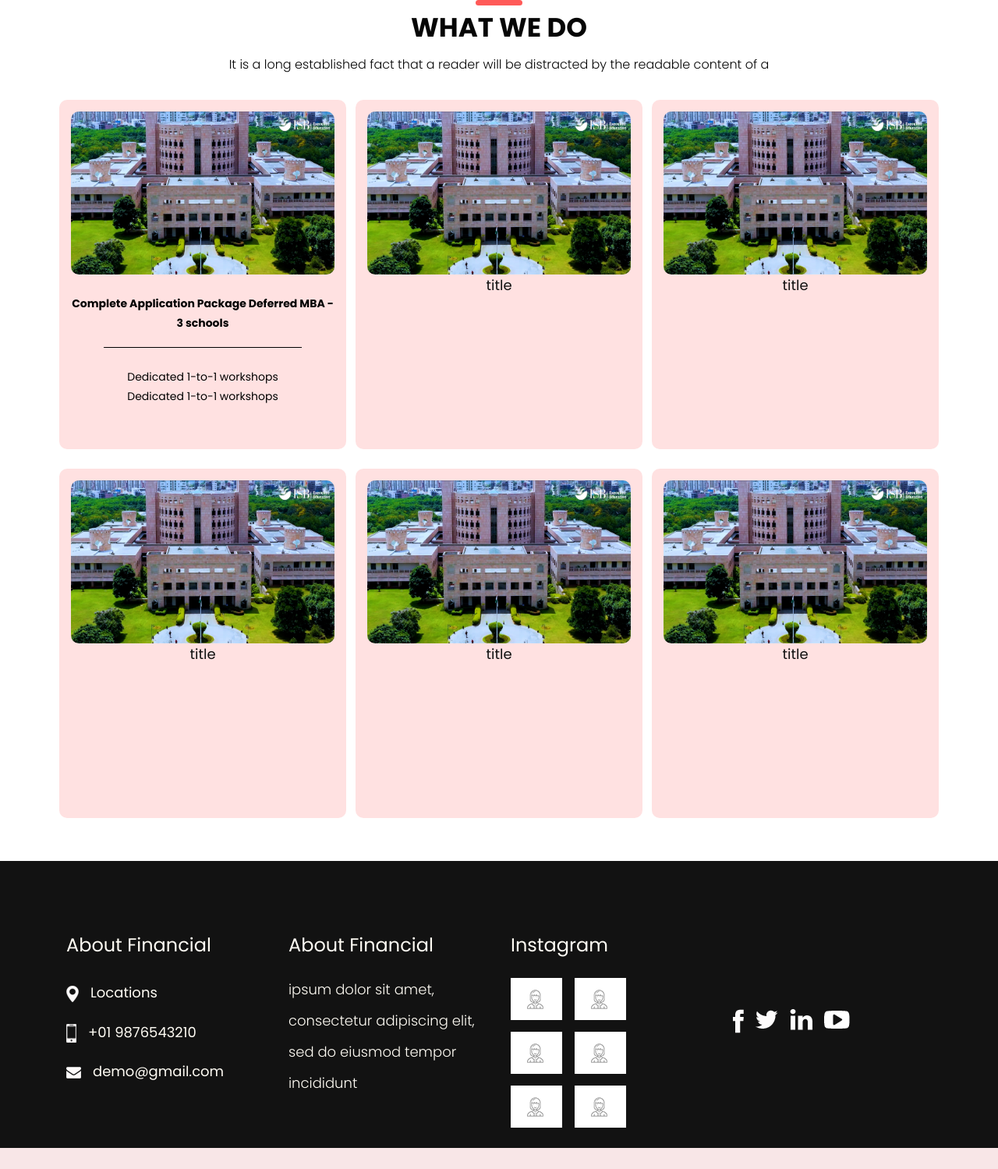
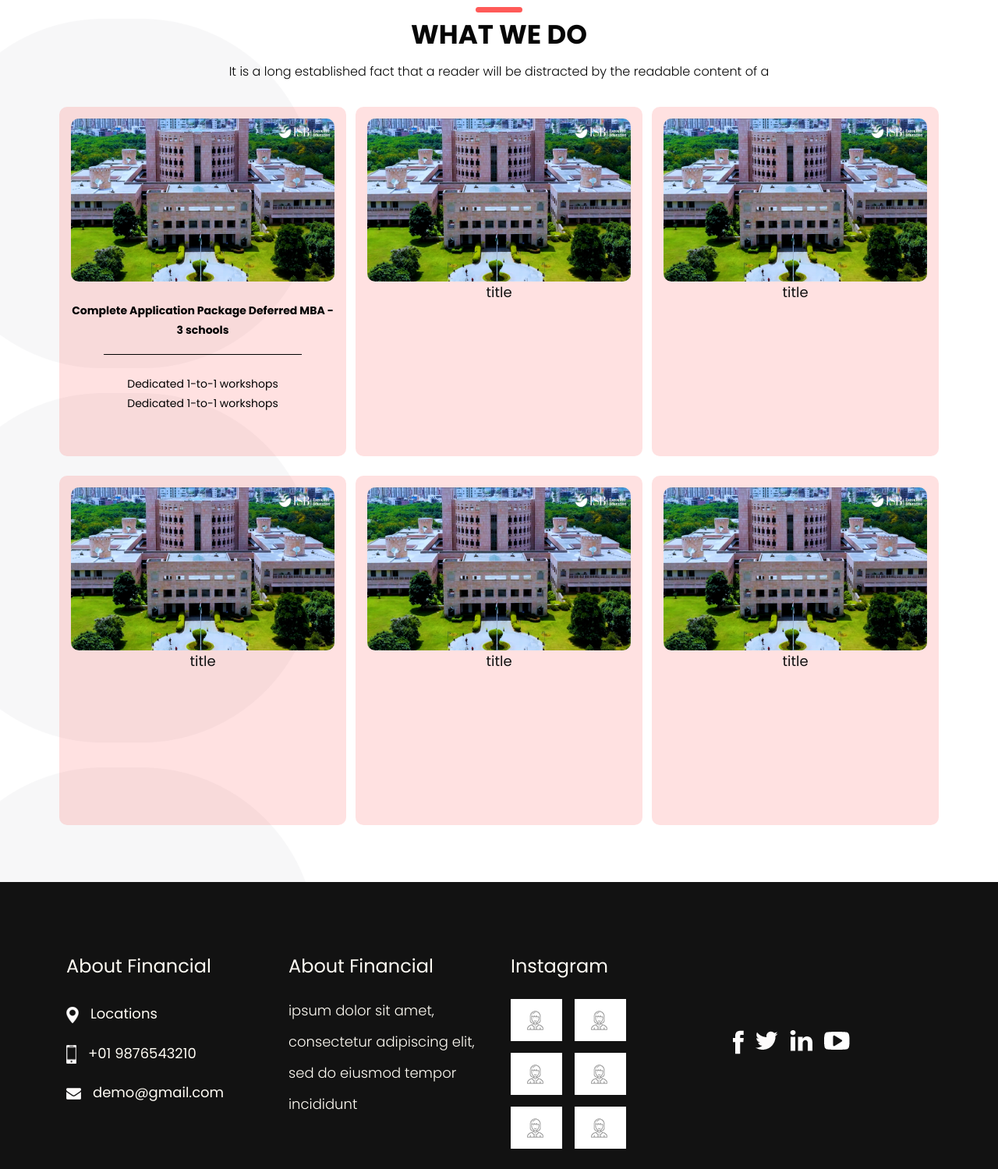
Before and after one commit to GMATF/AVF, a Flask app: page /services in a window 1280 px wide. Shown: the part 66-1565 px from the top of the page at 78% size. Before the commit the page ends 1538 px from the top, so only its background shows below. Run offline with Flask 2, Linux system fonts and the light colour scheme; some libraries are stand-ins or nearby versions.

Commit message:
Add bg in services and change width of about cards

```diff
--- a/app/static/css/style.css
+++ b/app/static/css/style.css
@@ -907,7 +907,15 @@ button {
 }
 /*card view with flip*/
 .card-flip-section{
-    margin: 3em;
+    /* margin: 3em; */
+    /* border: 2px solid red; */
+    /* background-image: url(../images/services-bg.png); */
+    /* padding-top: 5rem; */
+    background-image: url(../images/services-bg.png);
+    height: auto;
+    margin-top: 75px;
+    padding-bottom: 60px;
+    background-size: 100%;
 
 }
 .flip-card {
@@ -1053,7 +1061,7 @@ button {
     align-items: center;
     border-radius: 0 0 15px 15px;
     box-shadow: rgba(0, 0, 0, 0.24) 0px 3px 8px;
-    width: 250px;
+    width: 350px;
     padding-bottom: 15px;
     background-color: white;
     margin: 5rem 0;
```
